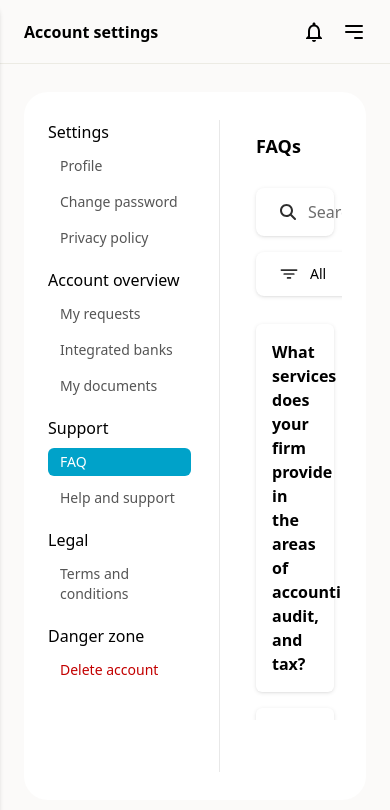
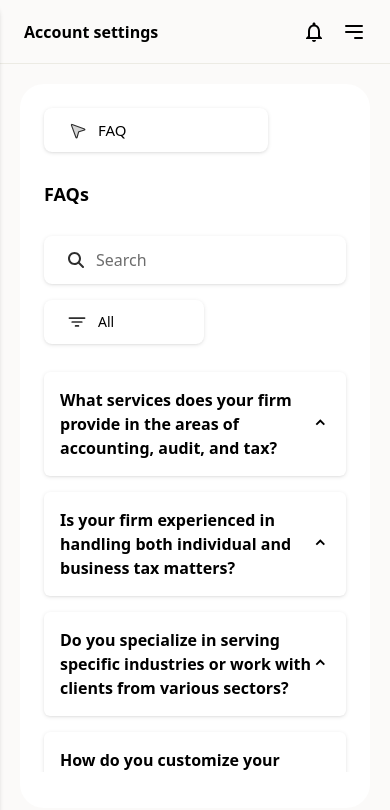
Before and after one commit to Trayshmhirk/tax-return-user-app, a React (Vite) app: page /settings/faq in a window 390 px wide. Shown: the top 810 px of the page. Built offline with nearby package versions, Linux system fonts and the light colour scheme.

Commit message:
Add settings mobile view ui. other ui changes

```diff
--- a/src/components/common/Overlay.tsx
+++ b/src/components/common/Overlay.tsx
@@ -1,13 +1,17 @@
+import { useSidebar } from "../../hooks/UseSidebar";
+
 type OverlayProps = {
    isOpen: boolean;
 };
 
 const Overlay = ({ isOpen }: OverlayProps) => {
+   const { toggleSidebar } = useSidebar();
    return (
       <div
-         className={`fixed inset-0 bg-black bg-opacity-50 z-30 ${
+         className={`fixed inset-0 bg-black bg-opacity-50 backdrop-blur-sm z-30 ${
             isOpen ? "block sm:hidden" : "hidden"
          }`}
+         onClick={toggleSidebar}
       />
    );
 };
--- a/src/components/sidebar/SettingsAside.tsx
+++ b/src/components/sidebar/SettingsAside.tsx
@@ -1,10 +1,66 @@
+import { useEffect, useState } from "react";
 import { NavLink, useLocation } from "react-router-dom";
+import { PiNavigationArrowDuotone } from "react-icons/pi";
+
+const route = [
+   { name: "Profile", route: "profile" },
+   { name: "Privacy policy", route: "privacy-policy" },
+   { name: "My requests", route: "my-requests" },
+   { name: "Integrated banks", route: "integrated-banks" },
+   { name: "My documents", route: "my-documents" },
+   { name: "FAQ", route: "faq" },
+   { name: "Help and support", route: "help-and-support" },
+   { name: "Terms and conditions", route: "terms-and-conditions" },
+];
 
 const SettingsAside = () => {
    const location = useLocation();
+   const [isDropdownOpen, setIsDropdownOpen] = useState(false);
+   const [selectedDropdownTitle, setSelectedDropdownTitle] =
+      useState("Profile");
+
+   useEffect(() => {
+      // Find the matching route based on location.pathname and update the title
+      const currentRoute = route.find((r) =>
+         location.pathname.includes(r.route)
+      );
+      if (currentRoute) {
+         setSelectedDropdownTitle(currentRoute.name);
+      }
+   }, [location.pathname]);
+
+   const handleDropdownSelect = (route: string) => {
+      setSelectedDropdownTitle(route);
+      setIsDropdownOpen(false);
+   };
 
    return (
-      <aside className="w-[185px] h-full">
+      <>
+         <div className="relative mt-3 ml-2 lg:hidden">
+            <button
+               onClick={() => setIsDropdownOpen(!isDropdownOpen)}
+               className="bg-white dark:bg-mutedGray w-56 h-11 py-3 px-6 text-center rounded-lg shadow-md dark:shadow-md-dark text-[15px] font-medium flex items-center gap-3"
+            >
+               <PiNavigationArrowDuotone className="text-lg text-gray dark:text-white" />
+               {selectedDropdownTitle}
+            </button>
+            {isDropdownOpen && (
+               <div className="absolute left-0 right-0 bg-white dark:bg-mutedGray mt-2 w-56 rounded-lg shadow-md dark:shadow-md-dark z-10 overflow-hidden">
+                  {route.map((route, index) => (
+                     <NavLink
+                        key={index}
+                        className="block py-2 px-5 text-sm font-medium hover:bg-brightGray dark:hover:bg-spanishGray text-eerieBlack dark:text-white no-underline"
+                        onClick={() => handleDropdownSelect(route.name)}
+                        to={route.route}
+                     >
+                        {route.name}
+                     </NavLink>
+                  ))}
+               </div>
+            )}
+         </div>
+
+         <aside className="w-[185px] h-full hidden lg:block">
             <div className="h-[650px] flex flex-col gap-4 mt-4 px-2 overflow-scroll">
                <div className="flex flex-col gap-2">
                   <h2 className="font-medium">Settings</h2>
@@ -130,6 +186,7 @@ const SettingsAside = () => {
                </div>
             </div>
          </aside>
+      </>
    );
 };
 
--- a/src/components/sidebar/Sidebar.tsx
+++ b/src/components/sidebar/Sidebar.tsx
@@ -46,7 +46,7 @@ const Sidebar = ({ isNotApproved }: SidebarProps) => {
             className={`fixed inset-y-0 z-50 transform ${
                isOpen ? "translate-x-0" : "-translate-x-full"
             } sm:static sm:translate-x-0 transition-transform duration-300 ease-in-out ${
-               isOpen ? "w-[275px] lg:w-[300px]" : "w-fit px-4"
+               isOpen ? "w-[265px] lg:w-[300px]" : "w-fit px-4"
             } flex flex-col bg-white dark:bg-darkGray text-eerieBlack dark:text-white p-6 rounded-r-2xl shadow-md dark:shadow-md-dark`}
          >
             <div className="h-full flex flex-col justify-between">
--- a/src/index.css
+++ b/src/index.css
@@ -34,7 +34,7 @@
 
    .settings-content-layout {
       width: 100%;
-      width: calc(100% - 200px);
+      width: calc(100% - 0px);
    }
 
    .content {
@@ -90,6 +90,11 @@
          width: 100%;
          width: calc(100% - 300px);
       }
+
+      .settings-content-layout {
+         width: 100%;
+         width: calc(100% - 226px);
+      }
    }
 
    @media screen and (min-width: 768px) {
--- a/src/layouts/ContentLayout.tsx
+++ b/src/layouts/ContentLayout.tsx
@@ -63,7 +63,7 @@ const ContentLayout = ({ children }: ContentLayoutProps) => {
          <Header title={title} isHome={location.pathname === "/"} />
 
          <div
-            className={`content relative px-6 ${isSettings ? "py-7 overflow-hidden sm:px-8 md:px-12" : "py-9 overflow-scroll sm:px-8 md:px-16"}`}
+            className={`content relative px-5 ${isSettings ? "py-5 overflow-hidden sm:px-7 md:px-12 md:py-8" : "py-9 overflow-scroll sm:px-8 md:px-16"}`}
          >
             {children}
          </div>
--- a/src/layouts/SettingsLayout.tsx
+++ b/src/layouts/SettingsLayout.tsx
@@ -3,14 +3,16 @@ import SettingsAside from "../components/sidebar/SettingsAside";
 
 const SettingsLayout = () => {
    return (
-      <div className="w-full h-full flex gap-5 overflow-hidden bg-white dark:bg-gray px-4 py-3 rounded-3xl">
+      <div className="w-full h-full flex flex-col lg:flex-row gap-5 overflow-hidden bg-white dark:bg-gray px-4 py-3 rounded-3xl">
          <SettingsAside />
-         <div className="max-h-screen my-4">
+         <div className="max-h-screen hidden lg:block my-4">
             <div className="w-[1px] h-full bg-eerieBlack dark:bg-white opacity-10" />
          </div>
 
-         <main className="settings-content-layout px-2">
-            <Outlet />
+         <main className="settings-content-layout px-1 sm:px-2">
+            <div className="h-[600px] flex flex-col gap-7 px-1 py-2 overflow-scroll sm:px-2 lg:mt-4">
+               <Outlet />
+            </div>
          </main>
       </div>
    );
--- a/src/pages/settings/Faq.tsx
+++ b/src/pages/settings/Faq.tsx
@@ -52,8 +52,7 @@ const Faq = () => {
    const handleSubmitQuestion = () => {};
 
    return (
-      <div className="">
-         <div className="h-[600px] flex flex-col gap-7 mt-4 px-2 py-3 overflow-scroll">
+      <>
          <h1 className="text-lg font-semibold">FAQs</h1>
 
          <SearchAndFilter
@@ -88,8 +87,7 @@ const Faq = () => {
                </div>
             )}
          </div>
-         </div>
-      </div>
+      </>
    );
 };
 
--- a/src/pages/settings/Help.tsx
+++ b/src/pages/settings/Help.tsx
@@ -37,8 +37,7 @@ const Help = () => {
       : [];
 
    return (
-      <div className="">
-         <div className="h-[600px] flex flex-col gap-7 mt-4 px-2 py-3 overflow-scroll">
+      <>
          <h1 className="text-lg font-semibold">Help and support</h1>
 
          <SearchAndFilter
@@ -64,8 +63,7 @@ const Help = () => {
                </p>
             )}
          </div>
-         </div>
-      </div>
+      </>
    );
 };
 
--- a/src/pages/settings/MyRequests.tsx
+++ b/src/pages/settings/MyRequests.tsx
@@ -39,8 +39,7 @@ const MyRequests = () => {
    const handleRequestCardClick = () => {};
 
    return (
-      <div className="">
-         <div className="h-[600px] flex flex-col gap-7 mt-4 px-2 py-3 overflow-scroll">
+      <>
          <h1 className="text-lg font-semibold">My requests</h1>
 
          <SearchAndFilter
@@ -95,8 +94,7 @@ const MyRequests = () => {
                </p>
             )}
          </div>
-         </div>
-      </div>
+      </>
    );
 };
 
--- a/src/pages/settings/Privacy.tsx
+++ b/src/pages/settings/Privacy.tsx
@@ -1,7 +1,6 @@
 const Privacy = () => {
    return (
-      <div>
-         <div className="h-[600px] flex flex-col gap-7 mt-4 px-2 py-3 overflow-scroll">
+      <>
          <h1 className="text-lg font-semibold">Privacy policy</h1>
 
          <p>
@@ -14,13 +13,11 @@ const Privacy = () => {
             distinctio optio quasi facere iure soluta earum explicabo
             laudantium. Deserunt iste blanditiis cumque voluptatibus, libero
             sunt sint ut accusamus voluptas asperiores! Perspiciatis fuga
-               obcaecati magni ducimus provident odio corporis ipsa maiores
-               eius! Natus, possimus nam! Doloremque perspiciatis magni minima
-               eaque reprehenderit! Odio sint iste eos, illo eum id mollitia
-               dolore.
+            obcaecati magni ducimus provident odio corporis ipsa maiores eius!
+            Natus, possimus nam! Doloremque perspiciatis magni minima eaque
+            reprehenderit! Odio sint iste eos, illo eum id mollitia dolore.
          </p>
-         </div>
-      </div>
+      </>
    );
 };
 
--- a/src/pages/settings/Terms.tsx
+++ b/src/pages/settings/Terms.tsx
@@ -1,7 +1,6 @@
 const Terms = () => {
    return (
-      <div>
-         <div className="h-[600px] flex flex-col gap-7 mt-4 px-2 py-3 overflow-scroll">
+      <>
          <h1 className="text-lg font-semibold">Terms and conditions</h1>
 
          <p>
@@ -14,13 +13,11 @@ const Terms = () => {
             distinctio optio quasi facere iure soluta earum explicabo
             laudantium. Deserunt iste blanditiis cumque voluptatibus, libero
             sunt sint ut accusamus voluptas asperiores! Perspiciatis fuga
-               obcaecati magni ducimus provident odio corporis ipsa maiores
-               eius! Natus, possimus nam! Doloremque perspiciatis magni minima
-               eaque reprehenderit! Odio sint iste eos, illo eum id mollitia
-               dolore.
+            obcaecati magni ducimus provident odio corporis ipsa maiores eius!
+            Natus, possimus nam! Doloremque perspiciatis magni minima eaque
+            reprehenderit! Odio sint iste eos, illo eum id mollitia dolore.
          </p>
-         </div>
-      </div>
+      </>
    );
 };
 
```
Also changed, not shown: src/pages/settings/Profile.tsx (+20 -20 lines). Lines whose indentation alone changed are shown as unchanged.
